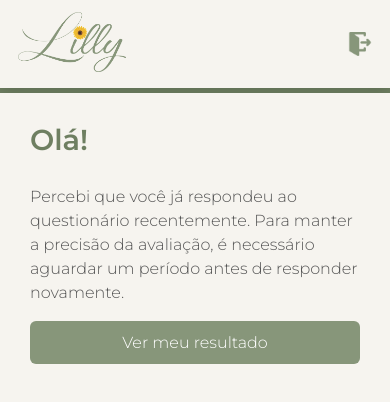
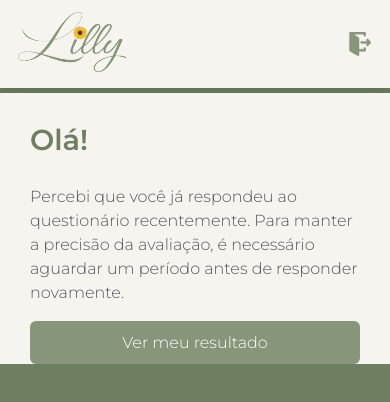
Before and after one commit to Power-Agentz/irya-web, a React (Vite) app: page /inicio in a window 390 px wide. Shown: the top 402 px of the page. Built offline with nearby package versions, Linux system fonts and the light colour scheme; no server answers; sample sign-in values are in the browser's storage.

Commit message:
fix: ajustes no index.css

```diff
--- a/src/index.css
+++ b/src/index.css
@@ -9,29 +9,25 @@
   --bg-desktop: url("./assets/bg-desktop.png");
   --bg-mobile: url("./assets/bg-mobile.png");
 }
-#root {
-  display: flex;
-  align-items: center;
-  flex-direction: column;
-}
+
 html,
 body {
-  height: 100%;
+  margin: 0;
   font-family: var(--font-headline);
   color: var(--dark);
-  margin: 0;
 }
+
 #root {
   min-height: 100vh;
+  display: flex;
+  flex-direction: column;
+  align-items: center;
   background-color: var(--primary-dark);
 }
-input {
+
+input,
+select,
+textarea {
+  font-size: 16px; /* evita zoom no mobile */
   accent-color: var(--primary);
 }
-@media (max-width: 600px) {
-  body,
-  #root {
-    height: 100vh;
-    overflow: hidden;
-  }
-}
```
